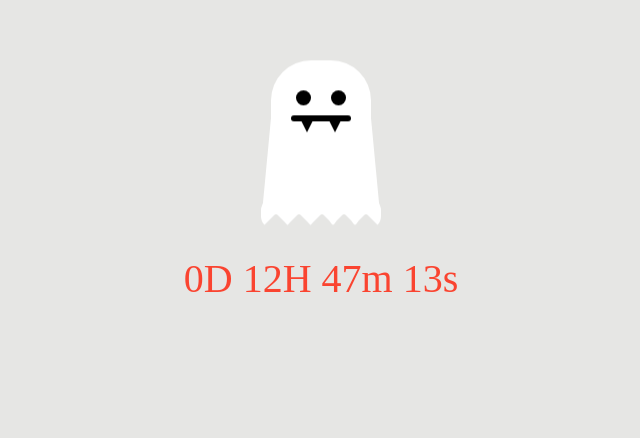
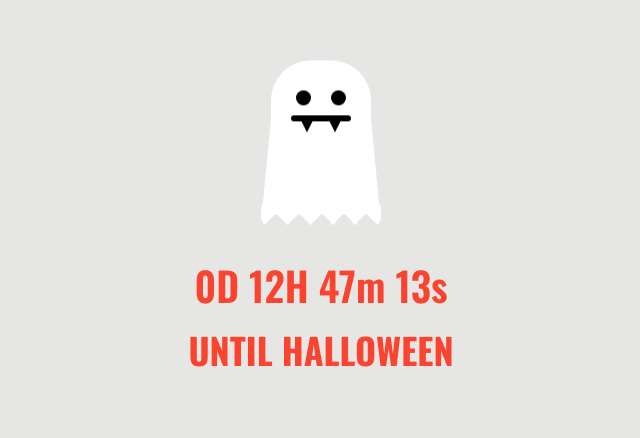
Before and after one commit to ingride/halloween-countdown, a plain HTML site: page index.html in a window 1280 px wide. Shown: the part 133-571 px from the top of the page, without its empty margins (319-959 px from the left). Drawn offline with nearby package versions, Linux system fonts and the light colour scheme.

Commit message:
make content suck less

```diff
--- a/css/halloween.css
+++ b/css/halloween.css
@@ -1,6 +1,7 @@
 body{
   height:70vh;
   background-color: rgb(230, 230, 228);
+  font-family: 'Oswald', sans-serif;
 }
 
 @keyframes float {
@@ -149,3 +150,19 @@ div#counter {
   height: 100px;
   position: relative;
 }
+
+div#content {
+  top:calc(50% - 150px);
+  text-align: center;
+  font-size: 30px;
+  margin: auto;
+  width: 300px;
+  height: 100px;
+  position: relative;
+}
+
+h2{
+  color: rgb(250, 68, 48);
+  font-size: 36px;
+  line-height: 30px;
+}
--- a/index.html
+++ b/index.html
@@ -24,4 +24,7 @@
     <div id="rag-5"></div>
   </div>
   <div id="counter"></div>
+  <div id="content">
+    <h2>UNTIL HALLOWEEN</h2>
+  </div>
 </html>
--- a/js/halloween.js
+++ b/js/halloween.js
@@ -5,6 +5,7 @@ var x = setInterval(function () {
   var now = new Date();
   if (now.getMonth() == halloweenMonth - 1 && now.getDate == halloweenDay) {
     document.getElementById("counter").innerHTML = "HAPPY HALLOWEEN";
+    document.getElementById("content").innerHTML = "🎃";
   }
   else {
     var halloweenYear = now.getFullYear();
```
